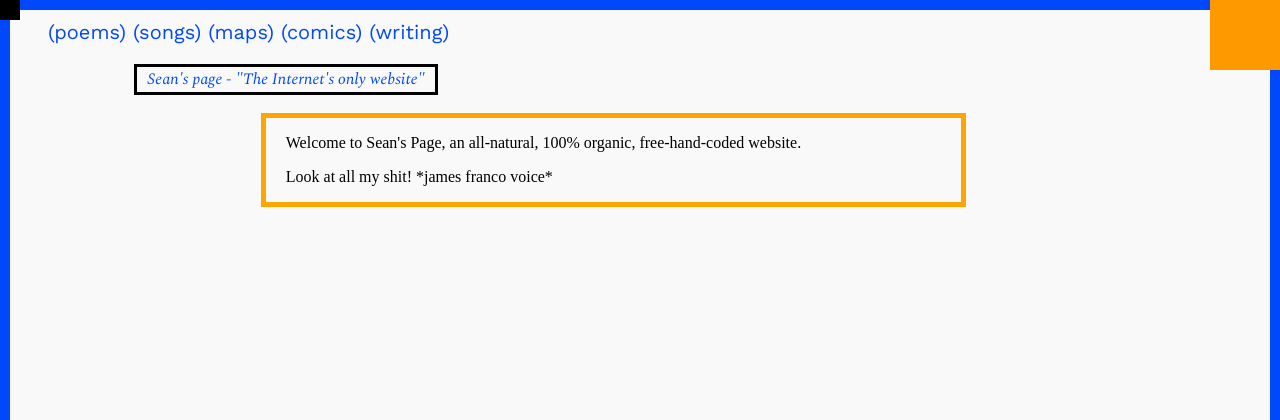
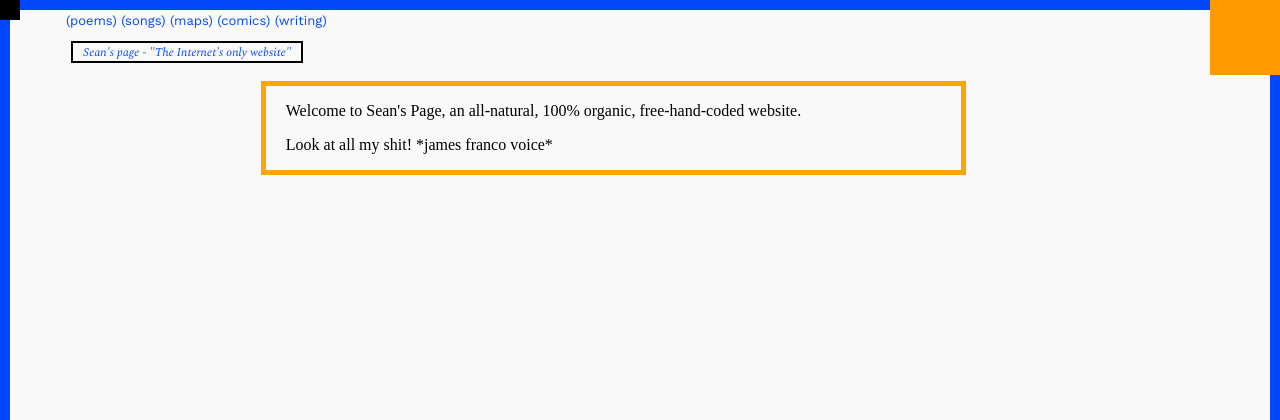
Before and after one commit to stqu/seans-page, a PHP site: page / in a window 1280 px wide. Shown: the top 420 px of the page. Run offline with PHP 8.4, Linux system fonts and the light colour scheme; some web fonts are replaced.

Commit message:
messed around

```diff
--- a/code/ala-moana.html
+++ b/code/ala-moana.html
@@ -19,12 +19,10 @@
 <div class='orangebox'></div>
 <div class='blackbox'></div>
 
-<div class='headlinecontainer'>
 <div class='headline'>
 <p>
 <a href='poems.html'>(POEMS)</a> <a href='songs.html'>(songs)</a> <a href='maps.html'>(maps)</a> <a href='comics.html'>(comics)</a> <a href='writing.html'>(writing)</a>
 </p>
-</div>
 </div>
 
 <div class='navbarcontainer'>
--- a/code/christmas-in-utah.html
+++ b/code/christmas-in-utah.html
@@ -16,15 +16,13 @@
 <div class='leftbluebox'></div>
 <div class='topbluebox'></div>
 <div class='bottombluebox'></div>
-<div class='orangebox'></div>
+<a href='index.html'><div class='orangebox'></div></a>
 <div class='blackbox'></div>
 
-<div class='headlinecontainer'>
 <div class='headline'>
 <p>
 <a href='poems.html'>(POEMS)</a> <a href='songs.html'>(songs)</a> <a href='maps.html'>(maps)</a> <a href='comics.html'>(comics)</a> <a href='writing.html'>(writing)</a>
 </p>
-</div>
 </div>
 
 <div class='navbarcontainer'>
--- a/code/comics.html
+++ b/code/comics.html
@@ -20,12 +20,10 @@
 <div class='orangebox'></div></a>
 <div class='blackbox'></div>
 
-<div class='headlinecontainer'>
 <div class='headline'>
 <p>
 <a href='poems.html'>(poems)</a> <a href='songs.html'>(songs)</a> <a href='maps.html'>(maps)</a> <a href='comics.html'>(COMICS)</a> <a href='writing.html'>(writing)</a>
 </p>
-</div>
 </div>
 
 <div class='navbarcontainer'>
--- a/code/gedicht.html
+++ b/code/gedicht.html
@@ -19,12 +19,10 @@
 <div class='orangebox'></div>
 <div class='blackbox'></div>
 
-<div class='headlinecontainer'>
 <div class='headline'>
 <p>
 <a href='poems.html'>(POEMS)</a> <a href='songs.html'>(songs)</a> <a href='maps.html'>(maps)</a> <a href='comics.html'>(comics)</a> <a href='writing.html'>(writing)</a>
 </p>
-</div>
 </div>
 
 <div class='navbarcontainer'>
--- a/code/hamburger-poem.html
+++ b/code/hamburger-poem.html
@@ -20,12 +20,10 @@
 <div class='orangebox'></div>
 <div class='blackbox'></div>
 
-<div class='headlinecontainer'>
 <div class='headline'>
 <p>
 <a href='poems.html'>(POEMS)</a> <a href='songs.html'>(songs)</a> <a href='maps.html'>(maps)</a> <a href='comics.html'>(comics)</a> <a href='writing.html'>(writing)</a>
 </p>
-</div>
 </div>
 
 <div class='navbarcontainer'>
--- a/code/index.html
+++ b/code/index.html
@@ -17,15 +17,13 @@
 <div class='leftbluebox'></div>
 <div class='topbluebox'></div>
 <div class='bottombluebox'></div>
-<div class='orangebox'></div>
+<div class='orangebox'><img class='homebutton'src='file:///Users/sean/Documents/webdev/seans-page/media/HOUSE2.png'></div>
 <div class='blackbox'></div>
 
-<div class='headlinecontainer'>
 <div class='headline'>
 <p>
 </span><a href='poems.html'>(poems)</a> <a href='songs.html'>(songs)</a> <a href='maps.html'>(maps)</a> <a href='comics.html'>(comics)</a> <a href='writing.html'>(writing)</a>
 </p>
-</div>
 </div>
 
 <div class='navbarcontainer'>
--- a/code/maps.html
+++ b/code/maps.html
@@ -20,12 +20,10 @@
 <div class='orangebox'></div></a>
 <div class='blackbox'></div>
 
-<div class='headlinecontainer'>
 <div class='headline'>
 <p>
 <a href='poems.html'>(poems)</a> <a href='songs.html'>(songs)</a> <a href='maps.html'>(MAPS)</a> <a href='comics.html'>(comics)</a> <a href='writing.html'>(writing)</a>
 </p>
-</div>
 </div>
 
 <div class='navbarcontainer'>
--- a/code/poem_template.html
+++ b/code/poem_template.html
@@ -19,12 +19,10 @@
 <div class='orangebox'></div>
 <div class='blackbox'></div>
 
-<div class='headlinecontainer'>
 <div class='headline'>
 <p>
 <a href='poems.html'>(POEMS)</a> <a href='songs.html'>(songs)</a> <a href='maps.html'>(maps)</a> <a href='comics.html'>(comics)</a> <a href='writing.html'>(writing)</a>
 </p>
-</div>
 </div>
 
 <div class='navbarcontainer'>
--- a/code/poems.html
+++ b/code/poems.html
@@ -20,12 +20,10 @@
 <div class='orangebox'></div></a>
 <div class='blackbox'></div>
 
-<div class='headlinecontainer'>
 <div class='headline'>
 <p>
 <a href='poems.html'>(POEMS)</a> <a href='songs.html'>(songs)</a> <a href='maps.html'>(maps)</a> <a href='comics.html'>(comics)</a> <a href='writing.html'>(writing)</a>
 </p>
-</div>
 </div>
 
 <div class='navbarcontainer'>
--- a/code/songs.html
+++ b/code/songs.html
@@ -20,12 +20,10 @@
 <div class='orangebox'></div></a>
 <div class='blackbox'></div>
 
-<div class='headlinecontainer'>
 <div class='headline'>
 <p>
 <a href='poems.html'>(poems)</a> <a href='songs.html'>(SONGS)</a> <a href='maps.html'>(maps)</a> <a href='comics.html'>(comics)</a> <a href='writing.html'>(writing)</a>
 </p>
-</div>
 </div>
 
 <div class='navbarcontainer'>
--- a/code/stylesheets/sqstyle.css
+++ b/code/stylesheets/sqstyle.css
@@ -87,6 +87,7 @@ footer {
 
 }
 
+
 div.orangebox {
     background-color: #fe9900;
     width: 70px;
@@ -94,9 +95,22 @@ div.orangebox {
     position: fixed;
     top: 0;
     right: 0;
+    text-align: center;
+    padding-top: 5px;
 
 }
 
+.homebutton {
+    display : none;
+}
+
+div.orangebox:hover .homebutton {
+    display: block;
+    text-align: center;
+    padding-top: 5px;
+    padding-left: 10px;
+    object-position: center;
+}
 
 
 div.blackbox {
@@ -151,8 +165,9 @@ div.headlinecontainer {
 }
 
 div.headline {
-    padding-left: 20px;
-    font-size: 20px;
+    margin-left: 3%;
+    padding-left: 0px;
+    font-size: 13px;
 
 }
 
@@ -176,17 +191,17 @@ div.navbarcontainer {
 
 div.navbar {
     display: inline-block;
-    height: 25px;
-    border: 3px solid Black;
+    height: 18px;
+    border: 2px solid Black;
     color: #0048fb;
     font-family: 'Spectral', serif;
-    margin-left: 10%;
+    margin-left: 5%;
     padding-left: 10px;
     padding-right: 10px;
     white-space: nowrap;
+    font-size: 12px;
 
 }
-
 
 div.contentcontainer {
     margin: 0 auto;
--- a/code/writing.html
+++ b/code/writing.html
@@ -20,12 +20,10 @@
 <div class='orangebox'></div></a>
 <div class='blackbox'></div>
 
-<div class='headlinecontainer'>
 <div class='headline'>
 <p>
 <a href='poems.html'>(poems)</a> <a href='songs.html'>(songs)</a> <a href='maps.html'>(maps)</a> <a href='comics.html'>(comics)</a> <a href='writing.html'>(WRITING)</a>
 </p>
-</div>
 </div>
 
 <div class='navbarcontainer'>
```
Also changed, not shown: code/stylesheets/sqstyle-christmas-in-utah.css (+7 -9 lines), media/HOUSE1.png (added), media/HOUSE2.png (added).
